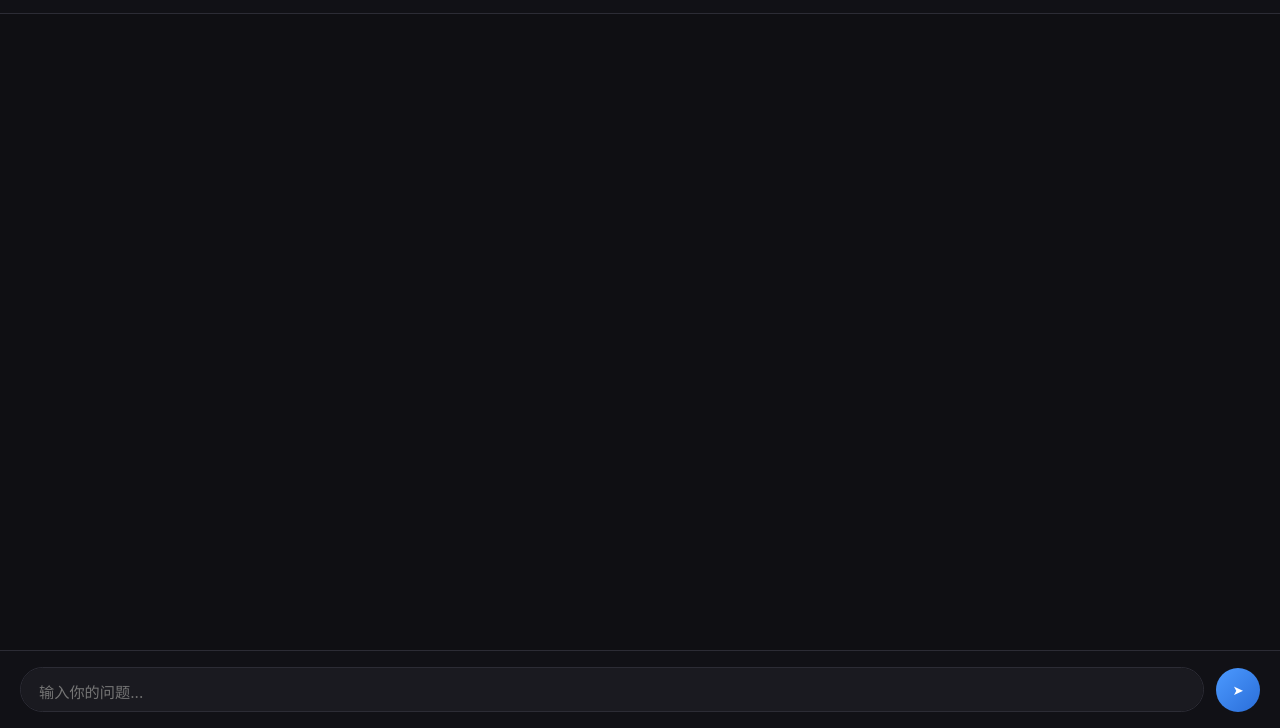
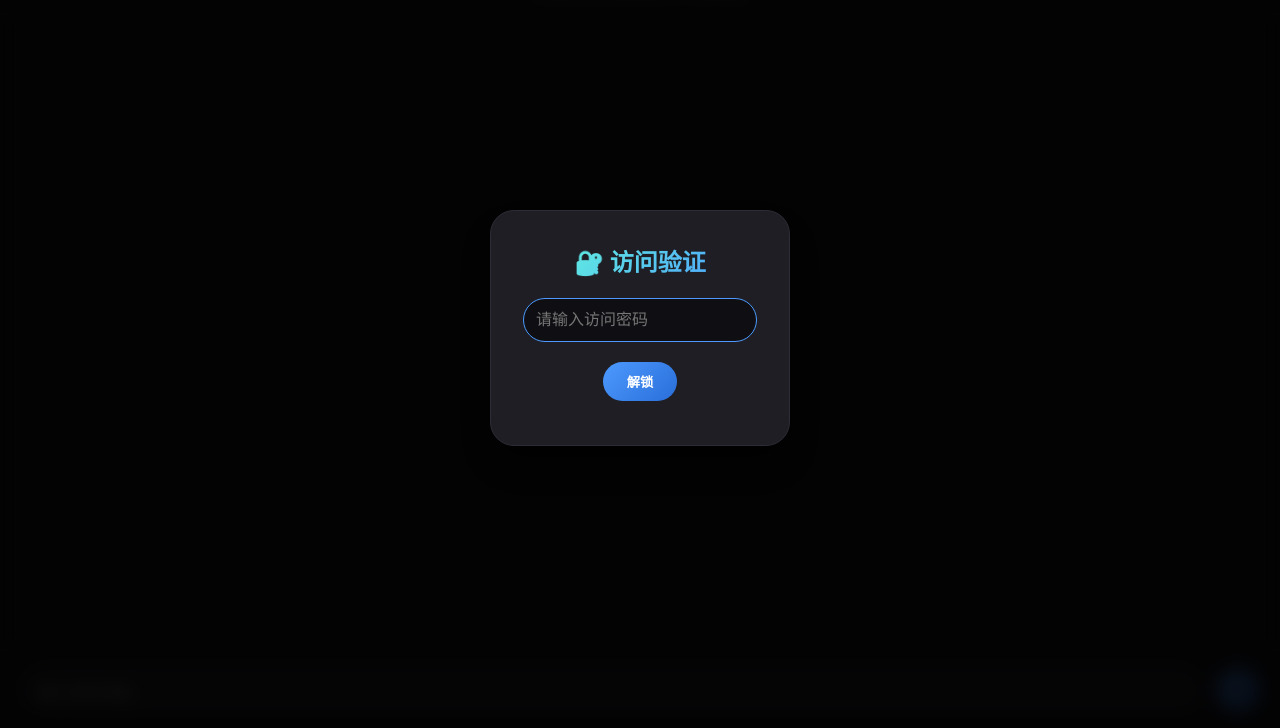
Before and after one commit to Penwingbatch/deepseek-chat, a plain HTML site: page index.html in a window 1280 px wide. Shown: the part 72-800 px from the top of the page. Drawn offline with Linux system fonts and the light colour scheme.

Commit message:
index.html

```diff
--- a/index.html
+++ b/index.html
@@ -103,6 +103,70 @@
         .chat-messages::-webkit-scrollbar-track { background: #1a1a20; }
         .chat-messages::-webkit-scrollbar-thumb { background: #3a3a44; border-radius: 10px; }
         @media (max-width: 600px) { .message { max-width: 90%; } .chat-header h1 { font-size: 1.2rem; } }
+
+        /* 密码弹窗样式 */
+        .password-overlay {
+            position: fixed;
+            top: 0;
+            left: 0;
+            width: 100%;
+            height: 100%;
+            background: rgba(0,0,0,0.8);
+            backdrop-filter: blur(8px);
+            display: flex;
+            align-items: center;
+            justify-content: center;
+            z-index: 1000;
+        }
+        .password-modal {
+            background: #1e1e24;
+            border-radius: 24px;
+            padding: 32px;
+            width: 300px;
+            text-align: center;
+            border: 1px solid #2c2c35;
+            box-shadow: 0 20px 35px rgba(0,0,0,0.5);
+        }
+        .password-modal h2 {
+            margin-bottom: 20px;
+            font-size: 1.5rem;
+            background: linear-gradient(135deg, #64ffda, #4c9aff);
+            -webkit-background-clip: text;
+            background-clip: text;
+            color: transparent;
+        }
+        .password-modal input {
+            width: 100%;
+            padding: 12px;
+            border-radius: 40px;
+            border: 1px solid #2c2c35;
+            background: #0f0f13;
+            color: #e1e3e8;
+            font-size: 1rem;
+            margin-bottom: 20px;
+            outline: none;
+        }
+        .password-modal input:focus {
+            border-color: #4c9aff;
+        }
+        .password-modal button {
+            background: linear-gradient(135deg, #4c9aff, #2a6ed9);
+            border: none;
+            padding: 10px 24px;
+            border-radius: 40px;
+            color: white;
+            font-weight: bold;
+            cursor: pointer;
+            transition: transform 0.1s;
+        }
+        .password-modal button:active {
+            transform: scale(0.97);
+        }
+        .error-msg {
+            color: #ff6b6b;
+            margin-top: 12px;
+            font-size: 0.8rem;
+        }
     </style>
 </head>
 <body>
@@ -115,28 +179,69 @@
 
     <div class="chat-input-container">
         <div class="input-wrapper">
-            <textarea class="chat-input" id="userInput" rows="1" placeholder="输入你的问题..."></textarea>
-            <button class="send-btn" id="sendBtn">➤</button>
+            <textarea class="chat-input" id="userInput" rows="1" placeholder="输入你的问题..." disabled></textarea>
+            <button class="send-btn" id="sendBtn" disabled>➤</button>
+        </div>
+    </div>
+
+    <!-- 密码弹窗 -->
+    <div id="passwordOverlay" class="password-overlay">
+        <div class="password-modal">
+            <h2>🔐 访问验证</h2>
+            <input type="password" id="passwordInput" placeholder="请输入访问密码" autofocus>
+            <button id="unlockBtn">解锁</button>
+            <div id="errorMsg" class="error-msg"></div>
         </div>
     </div>
 
     <script>
-        // 改成你的 Cloudflare Worker 地址
+        // 配置
         const API_URL = 'https://deepseek-proxy.sherly214782.workers.dev';
         const MODEL = 'deepseek-chat';
+        // 预设密码（与 Worker 中 VALID_TOKEN 一致）
+        const CORRECT_PASSWORD = 'Mf214782';  // 请修改成你设置的密码
 
         const chatMessages = document.getElementById('chatMessages');
         const userInput = document.getElementById('userInput');
         const sendBtn = document.getElementById('sendBtn');
+        const passwordOverlay = document.getElementById('passwordOverlay');
+        const passwordInput = document.getElementById('passwordInput');
+        const unlockBtn = document.getElementById('unlockBtn');
+        const errorMsgDiv = document.getElementById('errorMsg');
 
         let isLoading = false;
+        let isUnlocked = false;
 
+        // 解锁函数
+        function unlock() {
+            const enteredPassword = passwordInput.value;
+            if (enteredPassword === CORRECT_PASSWORD) {
+                isUnlocked = true;
+                passwordOverlay.style.display = 'none';
+                userInput.disabled = false;
+                sendBtn.disabled = false;
+                userInput.focus();
+            } else {
+                errorMsgDiv.textContent = '密码错误，请重试';
+                passwordInput.value = '';
+                passwordInput.focus();
+            }
+        }
+
+        unlockBtn.addEventListener('click', unlock);
+        passwordInput.addEventListener('keypress', (e) => {
+            if (e.key === 'Enter') unlock();
+        });
+
+        // 原有聊天逻辑（仅当解锁后可用）
         userInput.addEventListener('input', function() {
+            if (!isUnlocked) return;
             this.style.height = 'auto';
             this.style.height = Math.min(this.scrollHeight, 120) + 'px';
         });
 
         async function sendMessage() {
+            if (!isUnlocked) return;
             const message = userInput.value.trim();
             if (!message || isLoading) return;
 
@@ -154,7 +259,7 @@
                     method: 'POST',
                     headers: {
                         'Content-Type': 'application/json',
-        'X-Auth-Token': 'Mf214782'   // 改成和 Worker 里一样的密码
+                        'X-Auth-Token': CORRECT_PASSWORD   // 发送密码到 Worker
                     },
                     body: JSON.stringify({
                         model: MODEL,
@@ -164,10 +269,12 @@
                         ],
                         stream: false
                     })
-});;
+                });
 
                 if (!response.ok) {
-                    throw new Error(`API 请求失败: ${response.status}`);
+                    let errorText = `API 请求失败: ${response.status}`;
+                    if (response.status === 401) errorText = '密码验证失败，请刷新页面重试';
+                    throw new Error(errorText);
                 }
 
                 const data = await response.json();
@@ -181,9 +288,11 @@
                 console.error('API 调用错误:', error);
             } finally {
                 isLoading = false;
+                if (isUnlocked) {
                     sendBtn.disabled = false;
                     userInput.disabled = false;
                     userInput.focus();
+                }
             }
         }
 
@@ -227,7 +336,7 @@
 
         sendBtn.addEventListener('click', sendMessage);
         userInput.addEventListener('keydown', (e) => {
-            if (e.key === 'Enter' && !e.shiftKey) {
+            if (e.key === 'Enter' && !e.shiftKey && !isLoading && isUnlocked) {
                 e.preventDefault();
                 sendMessage();
             }
```
Lines whose indentation alone changed are shown as unchanged.
